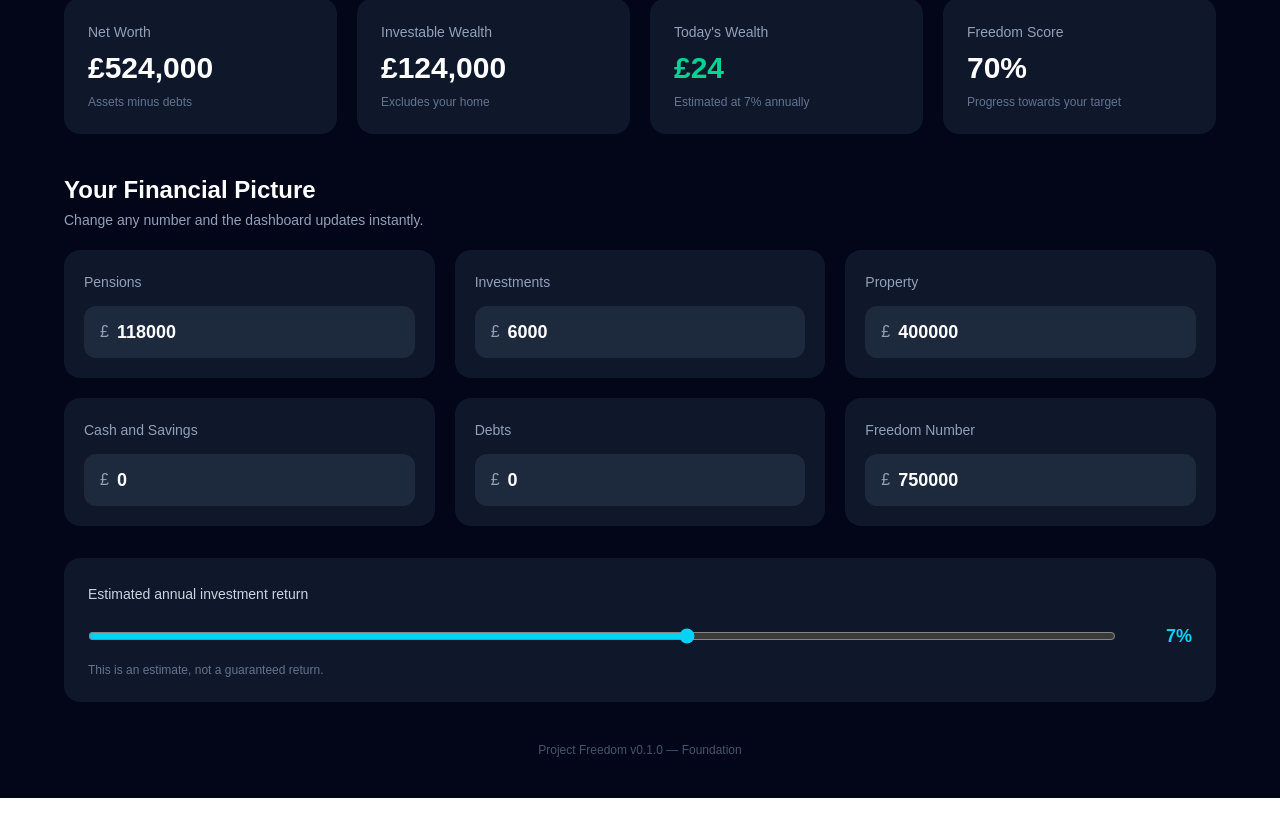
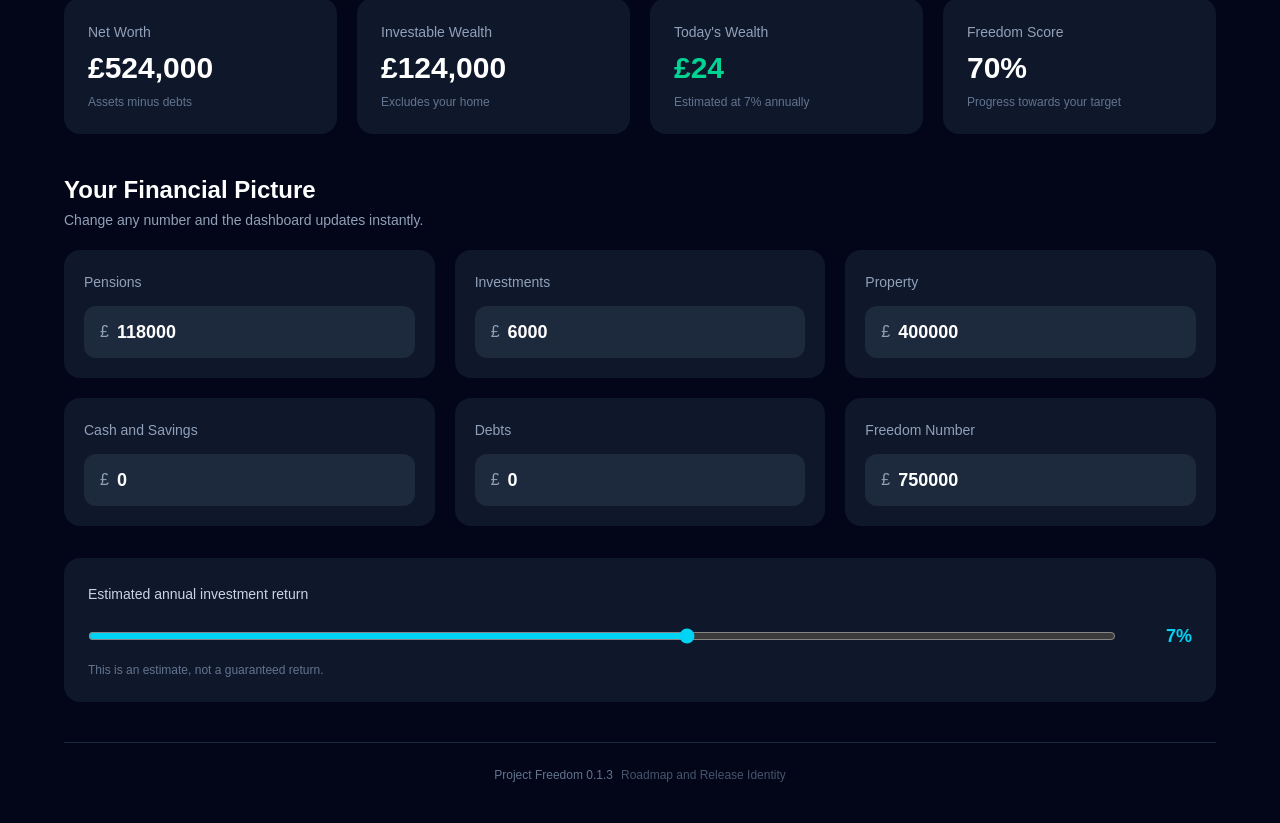
Before and after one commit to project-freedom2026/Project-freedom, a Next.js app in the folder project-freedom/: page / in a window 1280 px wide. Shown: the part 2199-3022 px from the top of the page. Before the commit the page ends 2997 px from the top, so only its background shows below. Built offline with nearby package versions, Linux system fonts and the light colour scheme.

Commit message:
v0.1.3 implemented: Roadmap and Release Identity

```diff
--- a/project-freedom/app/page.tsx
+++ b/project-freedom/app/page.tsx
@@ -9,6 +9,7 @@ import MoneyInput from "../components/MoneyInput";
 import MonthlyCheckIn from "../components/MonthlyCheckIn";
 import FreedomProgress from "../components/FreedomProgress";
 import { calculateFreedomNumber } from "../lib/calculateFreedomNumber";
+import { appMetadata } from "../lib/appMetadata";
 import { estimateFreedomDate } from "../lib/estimateFreedomDate";
 import { generateFinancialInsights } from "../lib/generateFinancialInsights";
 import { MonthlyCheckInSnapshot } from "../lib/monthlyCheckIns";
@@ -412,8 +413,11 @@ export default function Home() {
           </p>
         </section>
 
-        <footer className="mt-10 text-center text-xs text-slate-600">
-          Project Freedom v0.1.0 — Foundation
+        <footer className="mt-10 border-t border-slate-800 pt-6 text-center text-xs text-slate-600">
+          <span className="font-medium text-slate-500">
+            {appMetadata.appName} {appMetadata.version}
+          </span>
+          <span className="ml-2 text-slate-600">{appMetadata.releaseName}</span>
         </footer>
       </div>
     </main>
--- /dev/null
+++ b/project-freedom/lib/appMetadata.ts
@@ -0,0 +1,11 @@
+export type AppMetadata = {
+  appName: string;
+  version: string;
+  releaseName: string;
+};
+
+export const appMetadata: AppMetadata = {
+  appName: "Project Freedom",
+  version: "0.1.3",
+  releaseName: "Roadmap and Release Identity",
+};
```
Also changed, not shown: 1 other file (tests, documents, lock files or other folders).
